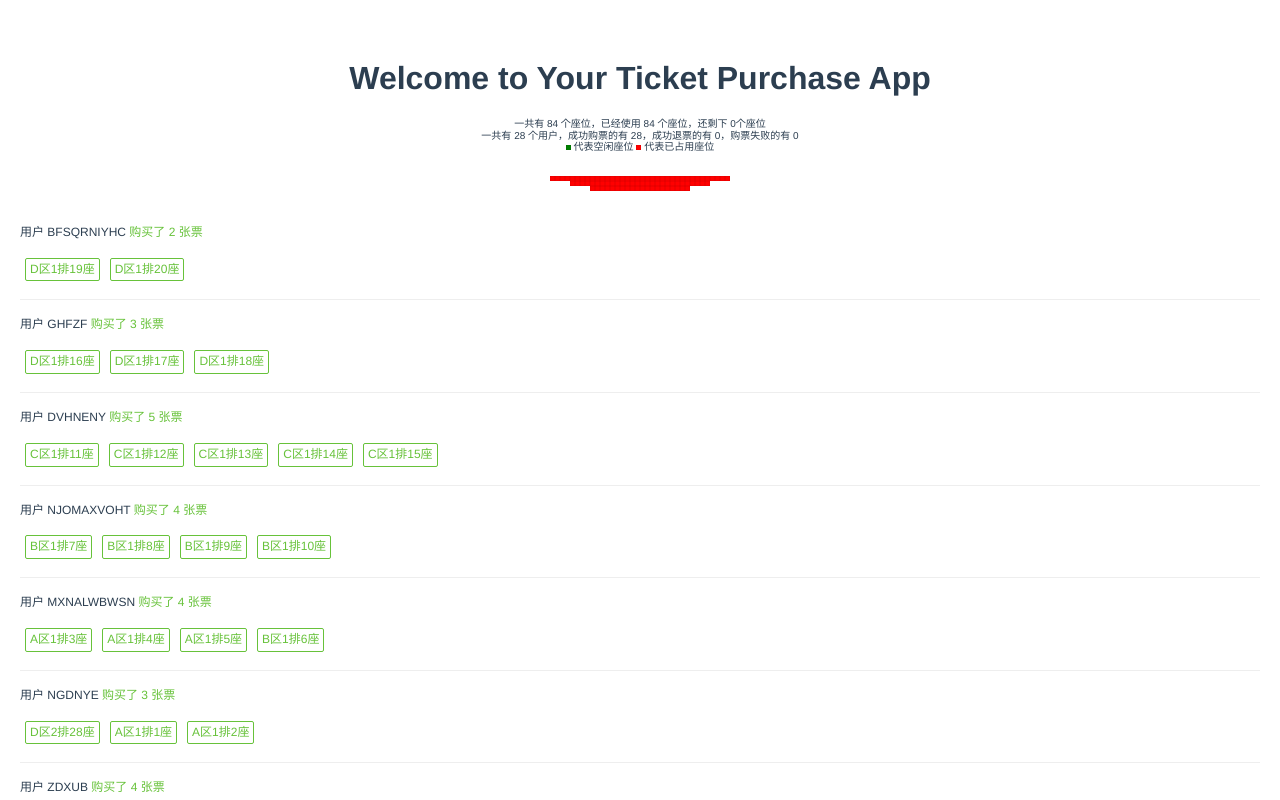
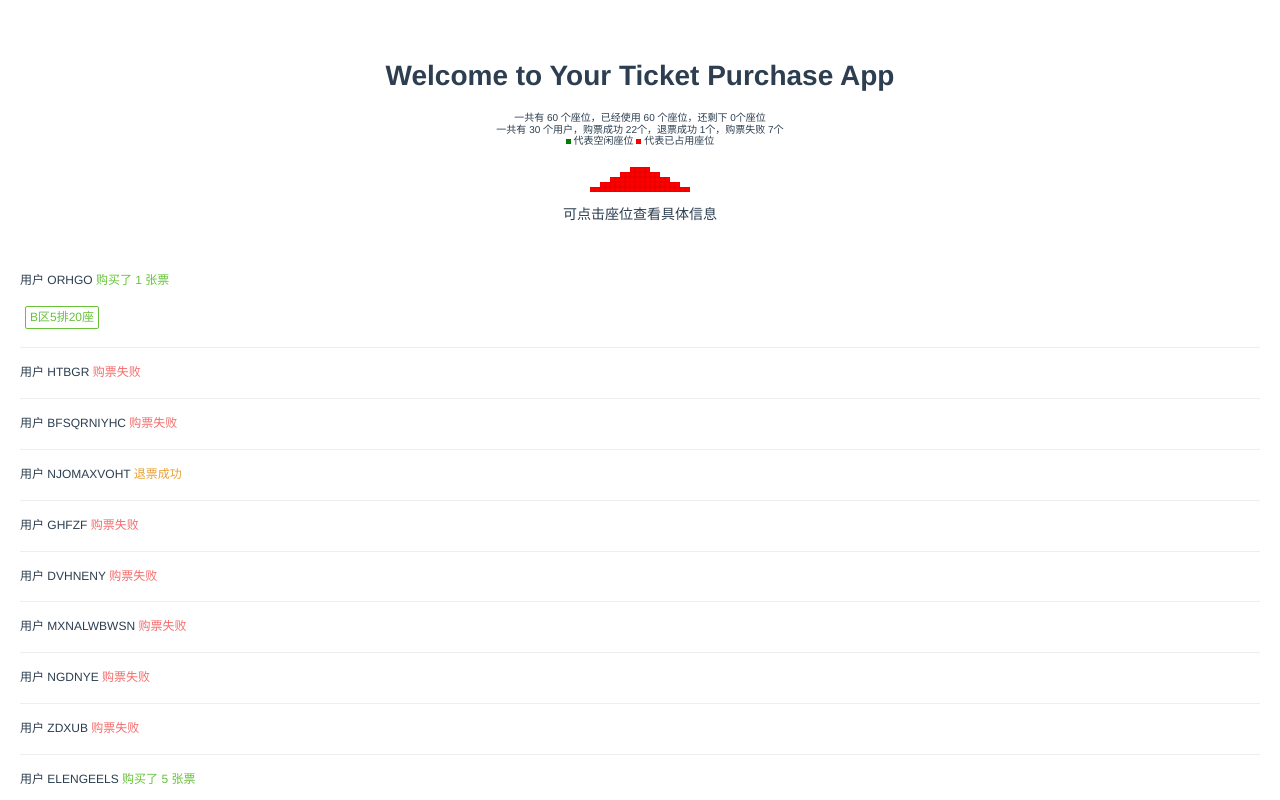
Before and after one commit to cody1991/ticket-purchase, a Vue app: page / in a window 1280 px wide. Shown: the top 800 px of the page. Built offline with nearby package versions, Linux system fonts and the light colour scheme.

Commit message:
feat: 代码重构 & 新增点击座位提示详情窗口

```diff
--- a/src/App.vue
+++ b/src/App.vue
@@ -1,7 +1,7 @@
 <!--
  * @Author: codytang
  * @Date: 2020-07-09 21:10:07
- * @LastEditTime: 2020-07-11 16:17:03
+ * @LastEditTime: 2020-07-11 18:42:55
  * @LastEditors: codytang
  * @Description: 购票系统
 -->
@@ -44,8 +44,12 @@ export default {
       seats: [],
       users: [],
       displayUsersLen: 25, // 用户展示区域的最大长度
-      sleepMax: 200, // 模拟等待时间的峰值
-      refundRate: 0, // 用户退票的概率
+      sleepMax: 100, // 模拟等待时间的峰值
+      refundRate: 0.5, // 用户退票的概率
+      block: 2,
+      front: 2,
+      back: 10,
+      step: 2,
     };
   },
   components: {
@@ -65,10 +69,10 @@ export default {
   async mounted() {
     // 周杰伦的演唱会
     this.jayChouConcert = new Seats({
-      block: 4,
-      front: 5,
-      back: 10,
-      step: 2,
+      block: this.block,
+      front: this.front,
+      back: this.back,
+      step: this.step,
     });
 
     while (this.jayChouConcert && this.jayChouConcert.remain) {
@@ -80,7 +84,6 @@ export default {
       if (Math.random() > this.refundRate) {
         // 新用户购票逻辑，购票不考虑已存在用户重新购票
         const user = new User();
-        this.users.unshift(user);
         if (
           this.jayChouConcert &&
           this.jayChouConcert.remain - user.ticket >= 0
@@ -89,16 +92,21 @@ export default {
           user.status = "SUCCESS";
         } else {
           user.status = "FAIL";
+          user.purchaseTicketPos = [];
         }
+        this.users.unshift(user);
       } else {
         // 用户退票逻辑处理
         if (this.users.length && this.users.length > 0) {
           const index = randomNumber(0, this.users.length - 1);
           const user = this.users[index];
-          user.status = "REFUND";
-          this.users.splice(index, 1);
-          this.users.unshift(user);
-          this.jayChouConcert.refundTicket(user);
+          if (user.status !== "SUCCESS") {
+            // 只处理成功买票的
+            user.status = "REFUND";
+            this.users.splice(index, 1);
+            this.users.unshift(user);
+            this.jayChouConcert.refundTicket(user);
+          }
         }
       }
     }
@@ -108,6 +116,7 @@ export default {
 
 <style>
 #app {
+  font-size: 14px;
   font-family: Avenir, Helvetica, Arial, sans-serif;
   -webkit-font-smoothing: antialiased;
   -moz-osx-font-smoothing: grayscale;
@@ -117,10 +126,12 @@ export default {
 }
 .seat {
   display: inline-block;
+  line-height: 5px;
   width: 5px;
   height: 5px;
   background: green;
   box-shadow: 0px 0px 1px rgba(0, 0, 0, 0.5) inset;
+  cursor: pointer;
 }
 .seat.occupy {
   background: red;
--- a/src/components/DisplaySeats.vue
+++ b/src/components/DisplaySeats.vue
@@ -1,32 +1,63 @@
 <!--
  * @Author: codytang
  * @Date: 2020-07-10 22:24:47
- * @LastEditTime: 2020-07-11 12:48:09
+ * @LastEditTime: 2020-07-11 18:42:07
  * @LastEditors: codytang
  * @Description: 展示座位
 -->
 
 <template>
   <div>
-    <div v-for="(rows, rowsIndex) in seats" :key="rowsIndex" class="seat-rows">
-      <div v-for="(cols, colsIndex) in rows" :key="colsIndex" class="seat-cols">
+    <div v-for="(rows, row) in seats" :key="row" class="seat-rows">
+      <div v-for="(item, col) in rows" :key="col" class="seat-cols">
         <div
           class="seat"
           :class="{
-            occupy: cols.state,
+            occupy: item.state,
           }"
+          @click="showInfo(item, row, col)"
         ></div>
       </div>
     </div>
+    <p class="intro">可点击座位查看具体信息</p>
+    <seat-dialog
+      :seat="seat"
+      v-model="seatShow"
+      @close="closeInfo"
+    ></seat-dialog>
   </div>
 </template>
 
 <script>
+import SeatDialog from "@/components/SeatDialog.vue";
 export default {
+  components: {
+    SeatDialog,
+  },
   props: {
     seats: {
       type: Array,
       default: () => [],
+    },
+  },
+  data() {
+    return {
+      seat: {},
+      seatShow: true,
+    };
+  },
+  methods: {
+    showInfo(item, row, col) {
+      console.log("showinfo");
+      this.seat = {
+        info: item,
+        row,
+        col,
+      };
+      this.seatShow = true;
+    },
+    closeInfo() {
+      this.seatShow = false;
     },
   },
 };
@@ -34,11 +65,12 @@ export default {
 
 <style scoped>
 .seat-rows {
-  line-height: 5px;
+  font-size: 0;
 }
 .seat-cols {
   display: inline-block;
-  line-height: 5px;
-  height: 5px;
+}
+.intro {
+  font-size: 14px;
 }
 </style>
--- a/src/components/DisplayUsers.vue
+++ b/src/components/DisplayUsers.vue
@@ -1,7 +1,7 @@
 <!--
  * @Author: codytang
  * @Date: 2020-07-10 22:13:27
- * @LastEditTime: 2020-07-11 15:25:51
+ * @LastEditTime: 2020-07-11 17:19:44
  * @LastEditors: codytang
  * @Description: 展示用户购票行为
 -->
@@ -19,7 +19,7 @@
             v-for="pos in user.purchaseTicketPos"
             :key="pos.row + '-' + pos.col"
             class="pos"
-            >{{ pos.block }}区{{ pos.row }}排{{ pos.col }}座</span
+            >{{ pos.block }}区{{ pos.row + 1 }}排{{ pos.col + 1 }}座</span
           >
         </div>
       </span>
@@ -28,6 +28,14 @@
       </span>
       <span v-else-if="user.status === 'REFUND'" class="warning">
         退票成功
+        <div class="pos-group">
+          <span
+            v-for="pos in user.purchaseTicketPos"
+            :key="pos.row + '-' + pos.col"
+            class="pos"
+            >{{ pos.block }}区{{ pos.row + 1 }}排{{ pos.col + 1 }}座</span
+          >
+        </div>
       </span>
     </div>
   </div>
@@ -66,4 +74,7 @@ export default {
   white-space: nowrap;
   display: inline-block;
 }
+.warning .pos {
+  border: 1px solid #e6a23c;
+}
 </style>
--- a/src/components/Intro.vue
+++ b/src/components/Intro.vue
@@ -1,7 +1,7 @@
 <!--
  * @Author: codytang
  * @Date: 2020-07-10 23:01:38
- * @LastEditTime: 2020-07-11 15:05:35
+ * @LastEditTime: 2020-07-11 18:19:34
  * @LastEditors: codytang
  * @Description:
 -->
@@ -10,9 +10,9 @@
   <div class="intro">
     一共有 {{ concert.sum }} 个座位，已经使用 {{ concert.used }} 个座位，还剩下
     {{ concert.remain }}个座位<br />
-    一共有 {{ users.length }} 个用户，成功购票的有
-    {{ usersSuccess.length }}，成功退票的有
-    {{ usersRefund.length }}，购票失败的有 {{ usersFail.length }}<br />
+    一共有 {{ users.length }} 个用户，购票成功
+    {{ usersSuccess.length }}个，退票成功 {{ usersRefund.length }}个，购票失败
+    {{ usersFail.length }}个<br />
     <div class="seat"></div>
     代表空闲座位
     <div class="seat occupy"></div>
--- /dev/null
+++ b/src/components/SeatDialog.vue
@@ -0,0 +1,106 @@
+<!--
+ * @Author: codytang
+ * @Date: 2020-07-11 17:43:16
+ * @LastEditTime: 2020-07-11 18:42:34
+ * @LastEditors: codytang
+ * @Description: 弹层消息
+-->
+
+<template>
+  <transition name="fade" v-if="show">
+    <div class="dialog-wrapper" v-if="seat && seat.info">
+      <div class="mask" @click="close"></div>
+      <div class="dialog">
+        <p>{{ seat.info.block }}区{{ seat.row + 1 }}排{{ seat.col + 1 }}座</p>
+        <p>
+          <span v-if="seat.info.state && seat.info.user && seat.info.user.name"
+            >已被购买，购买人为 {{ seat.info.user.name }}</span
+          >
+          <span v-else>
+            暂未被购买
+          </span>
+        </p>
+        <div @click="close" class="confirm-btn">我知道了</div>
+      </div>
+    </div>
+  </transition>
+</template>
+
+<script>
+export default {
+  props: {
+    value: {
+      type: Boolean,
+      default: false,
+    },
+    seat: {
+      type: Object,
+      default: () => {},
+    },
+  },
+  watch: {
+    value(val) {
+      this.show = val;
+    },
+  },
+  data() {
+    return {
+      show: this.value,
+    };
+  },
+  methods: {
+    close() {
+      this.$emit("close");
+    },
+  },
+};
+</script>
+
+<style scoped>
+.fade-enter-active,
+.fade-leave-active {
+  transition: opacity 0.5s;
+}
+.fade-enter,
+.fade-leave-to {
+  opacity: 0;
+}
+.dialog-wrapper {
+  position: fixed;
+  z-index: 999;
+  left: 0;
+  right: 0;
+  bottom: 0;
+  top: 0;
+}
+.dialog-wrapper .mask {
+  position: fixed;
+  z-index: 1000;
+  z-index: 999;
+  left: 0;
+  right: 0;
+  bottom: 0;
+  top: 0;
+  background-color: rgba(0, 0, 0, 0.9);
+}
+.dialog-wrapper .dialog {
+  padding: 20px;
+  z-index: 1001;
+  position: absolute;
+  width: 70%;
+  left: 50%;
+  top: 50%;
+  transform: translate(-50%, -50%);
+  background-color: #fff;
+  border-radius: 10px;
+  font-size: 14px;
+}
+.confirm-btn {
+  border: 1px solid #000;
+  display: inline-block;
+  padding: 10px 30px;
+  border-radius: 4px;
+  margin-top: 20px;
+  cursor: pointer;
+}
+</style>
--- a/src/models/Seats.js
+++ b/src/models/Seats.js
@@ -1,7 +1,7 @@
 /*
  * @Author: codytang
  * @Date: 2020-07-09 21:16:00
- * @LastEditTime: 2020-07-11 14:51:40
+ * @LastEditTime: 2020-07-11 18:43:38
  * @LastEditors: codytang
  * @Description: 生成演唱会座位
  */
@@ -46,13 +46,18 @@ class Seats {
       `Seats init with \nblock ${this.block} \nfront ${this.front} \nback ${this.back} \nstep ${this.step} \nfloor ${this.floor}`
     );
     this.seats = [];
-    for (let rows = 0; rows < this.floor; rows++) {
-      const floorLen = (this.back - this.step * rows) * this.block;
-      this.seats[rows] = Array(floorLen).fill({
-        state: 0, // 初始化为0，代表还没有售出
-        user: null,
-      });
-      this.sum += floorLen;
+    for (let row = 0; row < this.floor; row++) {
+      const rowsLen = (this.front + this.step * row) * this.block;
+      this.seats[row] = [];
+      for (let col = 0; col < rowsLen; col += 1) {
+        this.seats[row].push({
+          state: 0, // 初始化为0，代表还没有售出
+          user: null,
+          block: this.calcBlock(col, rowsLen, this.block),
+        });
+      }
+
+      this.sum += rowsLen;
     }
   }
 
@@ -66,22 +71,22 @@ class Seats {
     let count = ticket;
     const curUsedList = [];
     // 简单实现
-    for (let rows = 0; rows < this.floor; rows += 1) {
-      const curItem = this.seats[rows];
+    for (let row = 0; row < this.floor; row += 1) {
+      const curItem = this.seats[row];
       const rowsLen = curItem.length;
-
-      for (let cols = 0; cols < rowsLen; cols += 1) {
-        if (curItem[cols].state === 0 && count !== 0) {
-          curItem[cols] = {
+      for (let col = 0; col < rowsLen; col += 1) {
+        if (curItem[col].state === 0 && count !== 0) {
+          this.seats[row][col] = Object.assign(curItem[col], {
             state: 1,
             user,
-          };
-
-          curUsedList.push(this.calcPosition(rows, cols, rowsLen));
-
+          });
+          curUsedList.push({
+            row,
+            col,
+            block: curItem[col].block,
+          });
           count = count - 1;
         }
-
         if (count === 0) break;
       }
       if (count === 0) break;
@@ -89,28 +94,23 @@ class Seats {
     return curUsedList;
   }
 
-  calcPosition(row, col, rowsLen) {
-    // todo 新增 区块
-    return {
-      block: "ABCDEFGHIJKLMNOPQRSTUVWXYZabcdefghijklmnopqrstuvwxyz"[
-        Math.floor(col / (rowsLen / this.block))
-      ], // 简单获取区块标识，从A-Za-z，不能超过 26 * 2
-      row: this.floor - row, // 返回第几排
-      col: col + 1, // 返回第几列
-    };
+  calcBlock(col, rowsLen, block) {
+    return "ABCDEFGHIJKLMNOPQRSTUVWXYZabcdefghijklmnopqrstuvwxyz"[
+      Math.floor(col / (rowsLen / block))
+    ]; // 简单获取区块标识，从A-Za-z，不能超过 26 * 2
   }
 
   refundTicket(user) {
-    if (!user) return;
+    if (!user || !user.purchaseTicketPos || user.purchaseTicketPos.length === 0)
+      return;
     user.purchaseTicketPos.map((ticket) => {
       const { row, col } = ticket;
-      this.seats[this.floor - row][col - 1] = {
+      this.seats[row][col] = Object.assign(this.seats[row][col], {
         state: 0,
         user: null,
-      };
+      });
     });
     this.used -= user.purchaseTicketPos.length;
-    user.purchaseTicketPos = [];
   }
 }
 
```
